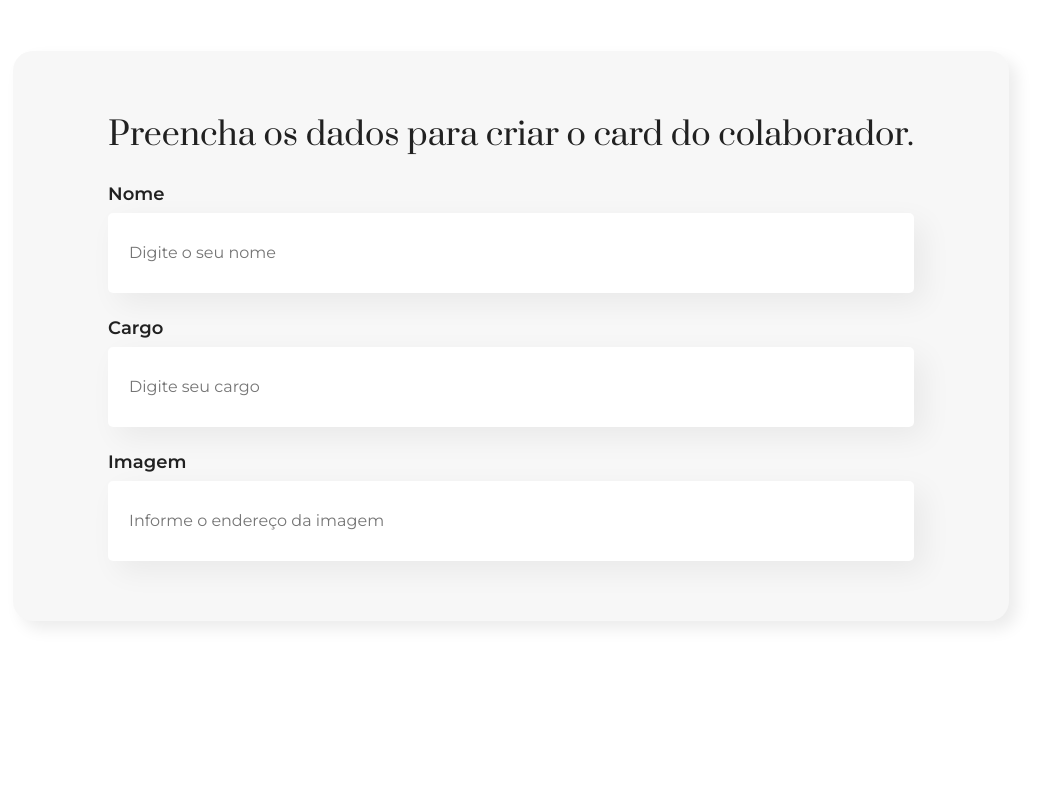
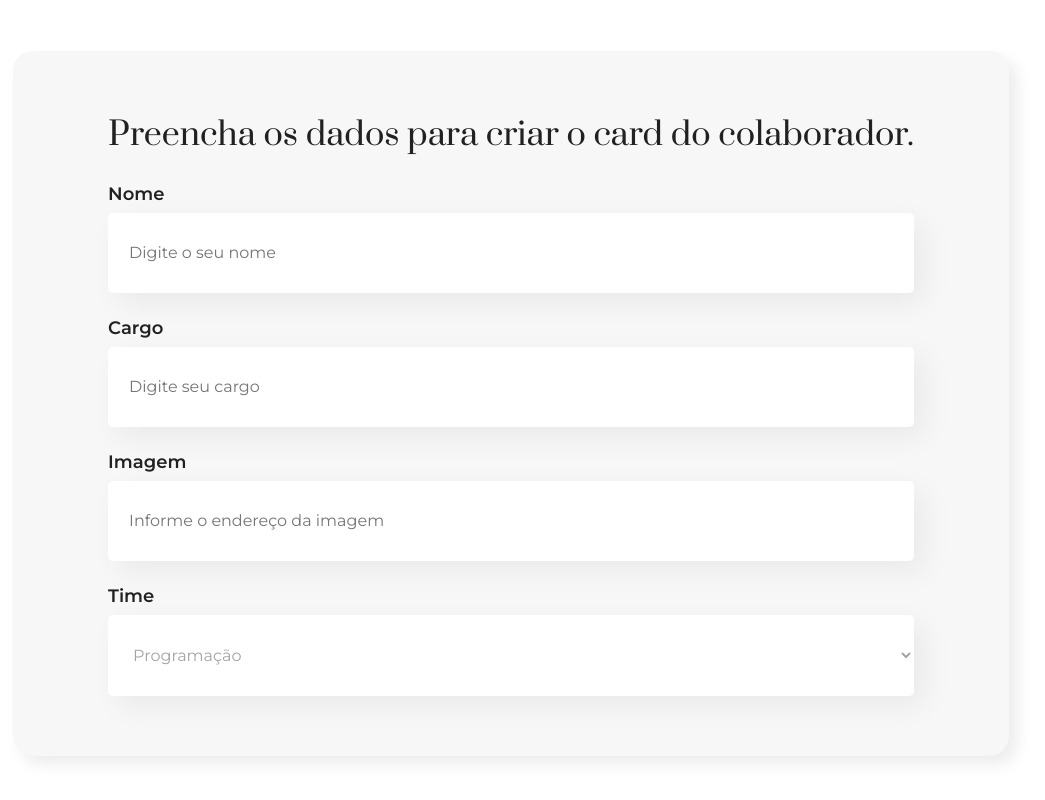
Before and after one commit to Dhi-Carvalho-DEV/Formacao_React_T4, a React (Create React App) app in the folder organo/: page / in a window 1280 px wide. Shown: the part 527-1327 px from the top of the page, without its empty margins (129-1174 px from the left). Before the commit the page ends 1228 px from the top, so only its background shows below. Built offline with nearby package versions, Linux system fonts and the light colour scheme.

Commit message:
Criação da lista suspensa dos times

```diff
--- a/organo/src/App.js
+++ b/organo/src/App.js
@@ -5,7 +5,7 @@ function App() {
   return (
     <div className="App">
       <Banner />
-      <Form />
+      <Form text="Preencha os dados para criar o card do colaborador."/>
     </div>
   )
 }
--- /dev/null
+++ b/organo/src/components/DropdownList/DropdownList.css
@@ -0,0 +1,32 @@
+.dropdown-list {
+  margin: 24px 0;
+  max-width: 930px;
+}
+
+.dropdown-list label {
+  display: flex;
+  align-items: center;
+  margin-bottom: 8px;
+  color: #212121;
+  font-size: 18px;
+  font-family: 'Montserrat';
+  font-weight: 600;
+  line-height: 22px;
+}
+
+.dropdown-list select {
+  width: 100%;
+  padding: 30px 21px;
+  display: flex;
+  align-items: center;
+  background: #FFFFFF;
+  color: #A4A4A4;
+  font-size: 16px;
+  font-family: 'Montserrat';
+  font-weight: 400;
+  line-height: 20px;
+  border: none;
+  border-radius: 5px;
+  box-shadow: 10px 10px 30px rgba(0, 0, 0, 0.06);
+  box-sizing: border-box;
+}
--- /dev/null
+++ b/organo/src/components/DropdownList/index.js
@@ -0,0 +1,16 @@
+import './DropdownList.css'
+
+const DropdownList = (props) => {
+  return (
+    <div className="dropdown-list">
+      <label>{props.label}</label>
+      <select required={props.required}>
+        {props.itens.map(item => {
+          return <option key={item}>{item}</option>
+        })}
+      </select>
+    </div>
+  )
+}
+
+export default DropdownList
--- a/organo/src/components/Form/index.js
+++ b/organo/src/components/Form/index.js
@@ -1,15 +1,27 @@
 
+import DropdownList from '../DropdownList'
 import TextField from '../TextField'
 import './Form.css'
 
-const Form = () => {
+const Form = (props) => {
+  const times = [
+    'Programação',
+    'Front-End',
+    'Data Science',
+    'Devops',
+    'UX e Design',
+    'Mobile',
+    'Inovação e Gestão'
+  ]
+
   return (
     <section className="form">
       <form>
-        <h2>Preencha os dados para criar o card do colaborador.</h2>
+        <h2>{props.text}</h2>
         <TextField label="Nome" placeholder="Digite o seu nome" />
         <TextField label="Cargo" placeholder="Digite seu cargo" />
         <TextField label="Imagem" placeholder="Informe o endereço da imagem" />
+        <DropdownList label="Time" itens={times}/>
       </form>
     </section>
   )
```
